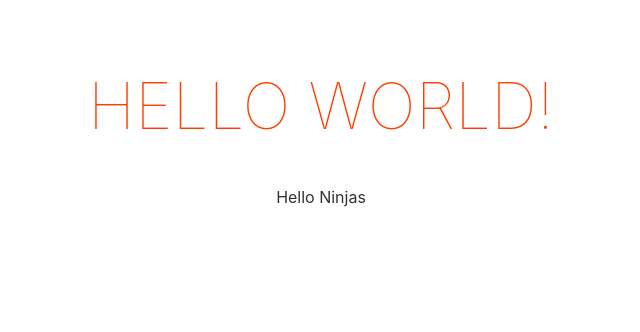
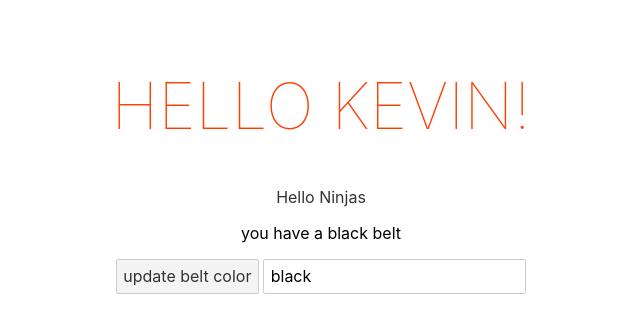
Before and after one commit to mrfinesse47/svelte-tutorial, a Svelte app: page / in a window 1280 px wide. Shown: the top 332 px of the page, without its empty margins (319-959 px from the left). Built offline with nearby package versions, Linux system fonts and the light colour scheme.

Commit message:
onto video 5 https://www.youtube.com/watch?v=QJJjXRIg7kI&list=PL4cUxeGkcC9hlbrVO_2QFVqVPhlZmz7tO&index=5&ab_channel=TheNetNinja

```diff
--- a/src/App.svelte
+++ b/src/App.svelte
@@ -1,10 +1,24 @@
 <script>
-	export let name;
+	let name = "Kevin";
+	let beltColor = "black";
+
+	const handleClick =()=>{
+		beltColor = "orange"
+	}
+
+	const handleInput = (e)=>{
+		beltColor = e.target.value;
+	}
 </script>
 
 <main>
 	<h1>Hello {name}!</h1>
 	<p>Hello Ninjas</p>
+	<p style="color:{beltColor}">you have a {beltColor} belt</p>
+	<button on:click={handleClick}>update belt color</button>
+	<!-- <input type="text" on:input={handleInput} value={beltColor}> -->
+	<!-- equivalent  -->
+	<input type="text" bind:value={beltColor}>
 </main>
 
 <style>
```
